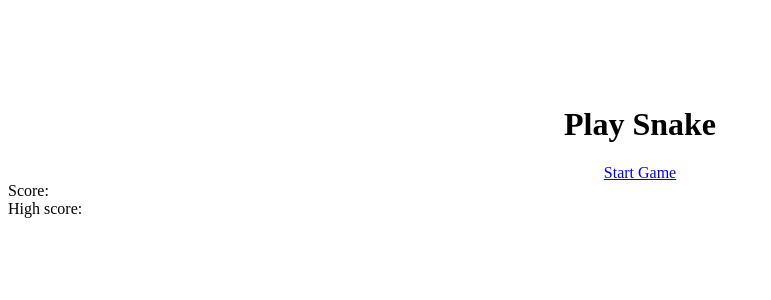
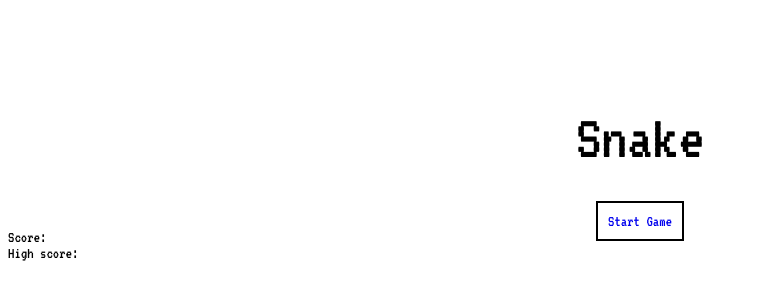
Before and after one commit to nnedevn/snake-game, a website: page index.html in a window 1280 px wide. Shown: the part 194-494 px from the top of the page, without its empty margins (0-771 px from the left). Drawn offline with nearby package versions, Linux system fonts and the light colour scheme.

Commit message:
Adds styles and font

```diff
--- a/index.html
+++ b/index.html
@@ -5,13 +5,14 @@
   <meta charset="UTF-8">
   	<meta name="viewport" content="width=device-width, initial-scale=1.0" />
   <title>The Snake</title>
+  <link href="https://fonts.googleapis.com/css?family=VT323" rel="stylesheet">
   <link rel="stylesheet" href="styles/styles.css">
 </head>
 
 <body>
   <div id="container">
     <div id="overlay">
-      <h1>Play Snake</h1>
+      <h1 id="title">Snake</h1>
       <a href="#" id="play-again-button">Start Game</a>
     </div>
     <div id="stats">
@@ -21,7 +22,7 @@
     </div>
   </div>
   <!-- create canvas element -->
-  <script src="https://code.jquery.com/jquery-3.2.1.js" integrity="sha256-DZAnKJ/6XZ9si04Hgrsxu/8s717jcIzLy3oi35EouyE=" crossorigin="anonymous"></script>
+
   <script src="js/game.js"></script>
   <script src="js/snake.js"></script>
   <script src='js/apple.js'></script>
--- a/js/game.js
+++ b/js/game.js
@@ -90,16 +90,19 @@ SNAKE.game = (function() {
     canvasContext.lineWidth = 20;
     canvasContext.strokeRect(0, 0, SNAKE.width, SNAKE.height);
     canvasContext.restore();
-
   }
 
   function toggleOverlay() {
   	let ele = document.getElementById("overlay");
+    let btn = document.getElementById('play-again-button');
+    let title = document.getElementById('title');
   	if(ele.style.display == "") {
       		ele.style.display = "none";
     	}
   	else {
   		ele.style.display = "";
+      title.innerText = "Game Over";
+      btn.innerText = 'Play Again?';
   	}
   }
 
--- a/styles/styles.css
+++ b/styles/styles.css
@@ -1,7 +1,16 @@
-.container {
-  display: grid;
-  grid-template-columns: 1fr;
+body{
+    font-family: 'VT323', monospace;
+}
 
+
+#container {
+
+
+}
+
+h1{
+  font-size: 4em;
+  font-weight: 400;
 }
 
 canvas{
@@ -10,6 +19,13 @@ canvas{
      margin-left: auto;
      margin-right: auto;
      display: block;
+}
+
+
+#play-again-button{
+  text-decoration: none;
+  border: 2px solid #000;
+  padding: 10px;
 }
 
 #overlay{
```
